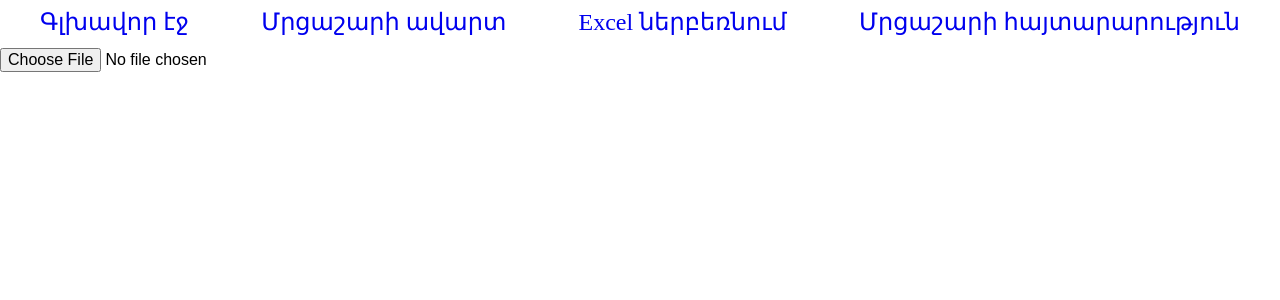
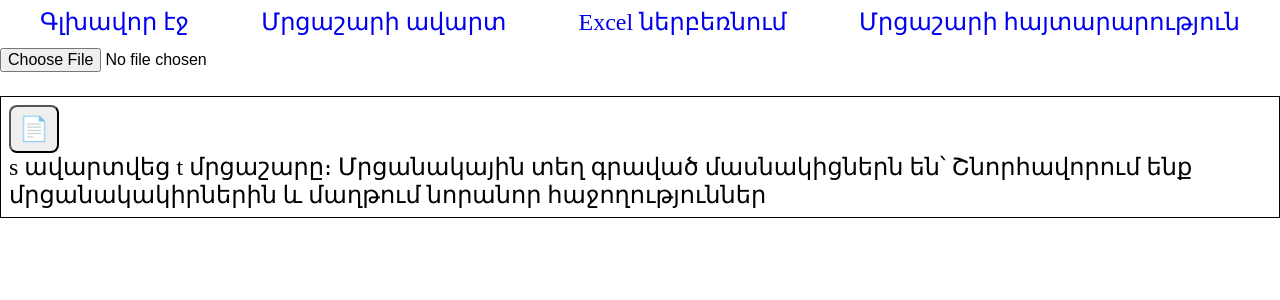
Before and after one commit to Ararat-chess-federation/news-generator, a Next.js app: page /file-reader in a window 1280 px wide. Shown: the top 300 px of the page. Built offline with nearby package versions, Linux system fonts and the light colour scheme.

Commit message:
feat: add initial version with FinalText component

```diff
--- a/app/file-reader/page.tsx
+++ b/app/file-reader/page.tsx
@@ -2,12 +2,23 @@
 
 import { ChangeEvent, useState } from "react";
 import * as XLSX from "xlsx";
+import FinalText from "../../src/components/finalText/FinalText";
+import { defaultPrizes } from "../../src/constants/players";
 import getPrizersByJSON from "../../src/helpers/fileReader/getPlayer";
 import generateFinalText from "../../src/helpers/generateFinalText";
+import { IPlayer } from "../../src/models/player";
 
 export default function ExcelReader() {
-  const [data, setData] = useState("");
-  const [players, setPlayer] = useState({});
+  const [data, setData] = useState<{
+    first: IPlayer;
+    second: IPlayer;
+    third: IPlayer;
+    girl: {
+      player: string;
+      trainer: string;
+    };
+    prizers: IPlayer[];
+  }>({ ...defaultPrizes, prizers: [] });
 
   const handleFileUpload = (event: ChangeEvent<HTMLInputElement>) => {
     const file = event?.target?.files?.[0];
@@ -32,7 +43,7 @@ export default function ExcelReader() {
         third,
         girl: first,
       });
-      setData(text);
+      setData(players);
     };
 
     reader.readAsBinaryString(file as File);
@@ -41,7 +52,17 @@ export default function ExcelReader() {
   return (
     <div>
       <input type="file" accept=".xlsx, .xls" onChange={handleFileUpload} />
-      <p>{data}</p>
+      <FinalText
+        players={data?.prizers as IPlayer[]}
+        selectedPlace="s"
+        selectedTournament="t"
+        prizes={{
+          first: data?.first as IPlayer,
+          second: data?.second as IPlayer,
+          third: data?.third as IPlayer,
+          girl: data?.girl as IPlayer,
+        }}
+      />
     </div>
   );
 }
--- a/src/helpers/fileReader/getPlayer.ts
+++ b/src/helpers/fileReader/getPlayer.ts
@@ -1,3 +1,4 @@
+import { IPlayer } from "../../models/player";
 import modifyName from "./modifyName";
 
 enum EValuesKeys {
@@ -7,11 +8,11 @@ enum EValuesKeys {
   points = "_6",
 }
 
-function getPlayer(data: { [key: string]: string }) {
+function getPlayer(data: { [key: string]: string }):IPlayer {
   return {
-    prize: data[EValuesKeys.place],
     player: modifyName(data[EValuesKeys.name]),
     trainer: data[EValuesKeys.trainer].split("/").pop() as string,
+    prize: data[EValuesKeys.place],
     points: data[EValuesKeys.points],
   };
 }
--- a/src/models/player.ts
+++ b/src/models/player.ts
@@ -1,6 +1,8 @@
 export interface IPlayer {
   player: string;
   trainer: string;
+  prize?: string | number;
+  points?: string | number;
 }
 
 export interface IPrizes {
```
